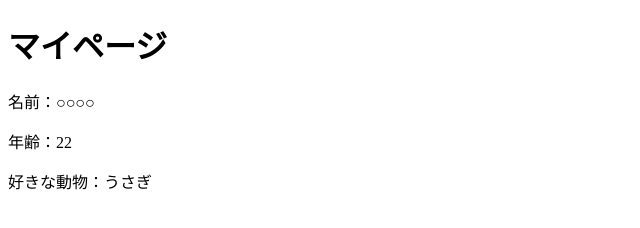
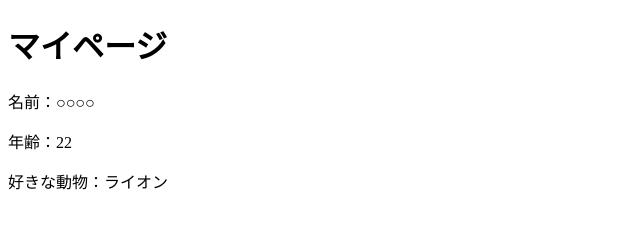
Before and after one commit to Misetsu/Git, a plain HTML site: page index.html in a window 1280 px wide. Shown: the full height of the page, 0-640 px from the left. Drawn offline with Linux system fonts and the light colour scheme.

Commit message:
ライオン

```diff
--- a/index.html
+++ b/index.html
@@ -10,7 +10,7 @@
     <h1>マイページ</h1>
     <p>名前：○○○○</p>
     <p>年齢：22</p>
-    <p>好きな動物：うさぎ</p>
+    <p>好きな動物：ライオン</p>
 </body>
 
 </html>
```
